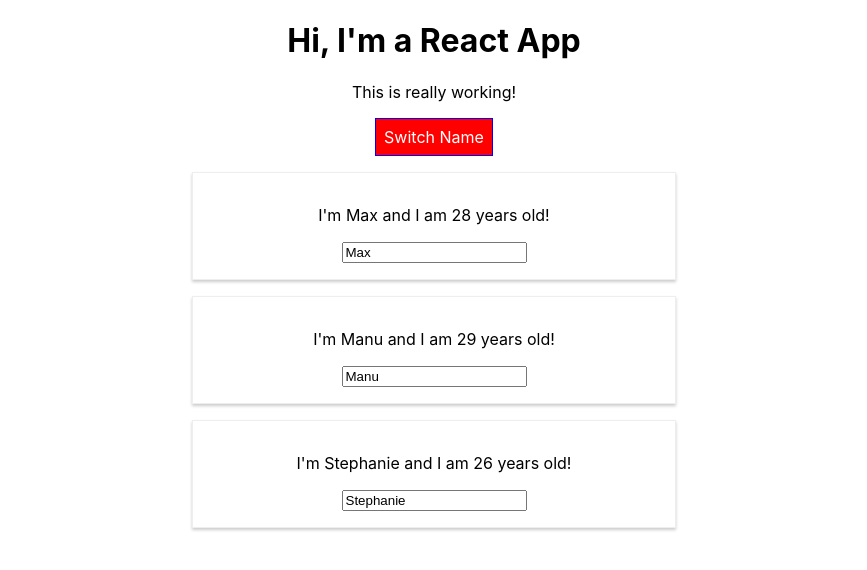
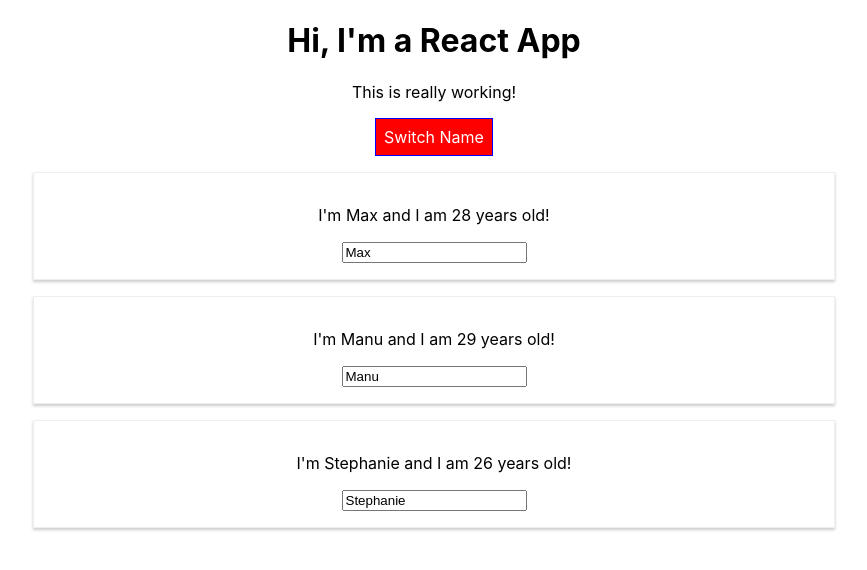
Before and after one commit to mguilherme/react-complete-guide, a React (Create React App) app: page / in a window 1280 px wide. Both pictures are taken after a click on the button "Switch Name". Shown: the top 570 px of the page, without its empty margins (206-1073 px from the left). Built offline with nearby package versions, Linux system fonts and the light colour scheme.

Commit message:
70. Enabling & using CSS Modules

```diff
--- a/src/App.js
+++ b/src/App.js
@@ -1,7 +1,6 @@
 import React, {Component} from 'react';
-import './App.css';
-import Radium, {StyleRoot} from 'radium';
 import Person from "./Person/Person";
+import classes from './App.module.css';
 
 class App extends Component {
 
@@ -47,11 +46,7 @@
             font: 'inherit',
             border: '1px solid blue',
             padding: '8px',
-            cursor: 'pointer',
-            ':hover': {
-                backgroundColor: 'lightgreen',
-                color: 'black'
-            }
+            cursor: 'pointer'
         };
 
         let persons = null;
@@ -72,38 +67,33 @@
             );
 
             style.backgroundColor = 'red';
-            style[':hover'] = {
-                backgroundColor: 'salmon',
-                color: 'black'
-            }
         }
 
-        const classes = [];
+        const assignedClasses = [];
         if (this.state.persons.length <= 2) {
-            classes.push('red');
+            assignedClasses.push('red');
         }
         if (this.state.persons.length <= 1) {
-            classes.push('bold');
+            assignedClasses.push('bold');
         }
 
         return (
-            <StyleRoot>
-                <div className="App">
+            <div className={classes.App}>
                 <h1>Hi, I'm a React App</h1>
-                    <p className={classes.join(' ')}>This is really working!</p>
+                <p className={assignedClasses.join(' ')}>This is really working!</p>
                 <button
                     style={style}
                     onClick={this.togglePersonsHandler}>Switch Name
                 </button>
 
+
                 {persons}
 
             </div>
-            </StyleRoot>
         );
         // return React.createElement('div', {className: 'App'}, React.createElement('h1', null, 'Does this work now?'));
     }
 
 }
 
-export default Radium(App);
+export default App;
--- a/src/Person/Person.js
+++ b/src/Person/Person.js
@@ -1,17 +1,9 @@
 import React from "react";
-import Radium from 'radium';
-import './Person.css';
+import classes from './Person.module.css';
 
 const person = props => {
-
-    const style = {
-        '@media (min-width: 500px)': {
-            width: '450px'
-        }
-    };
-
     return (
-        <div className="Person" style={style}>
+        <div className={classes.Person}>
             <p onClick={props.click}>I'm {props.name} and I am {props.age} years old!</p>
             <p>{props.children}</p>
             <input type="text" onChange={props.changed} value={props.name}/>
@@ -19,4 +11,4 @@
     )
 };
 
-export default Radium(person);
+export default person;
```
Also changed, not shown: src/App.module.css (renamed from src/App.css), src/Person/Person.module.css (renamed from src/Person/Person.css). Lines whose indentation alone changed are shown as unchanged.
